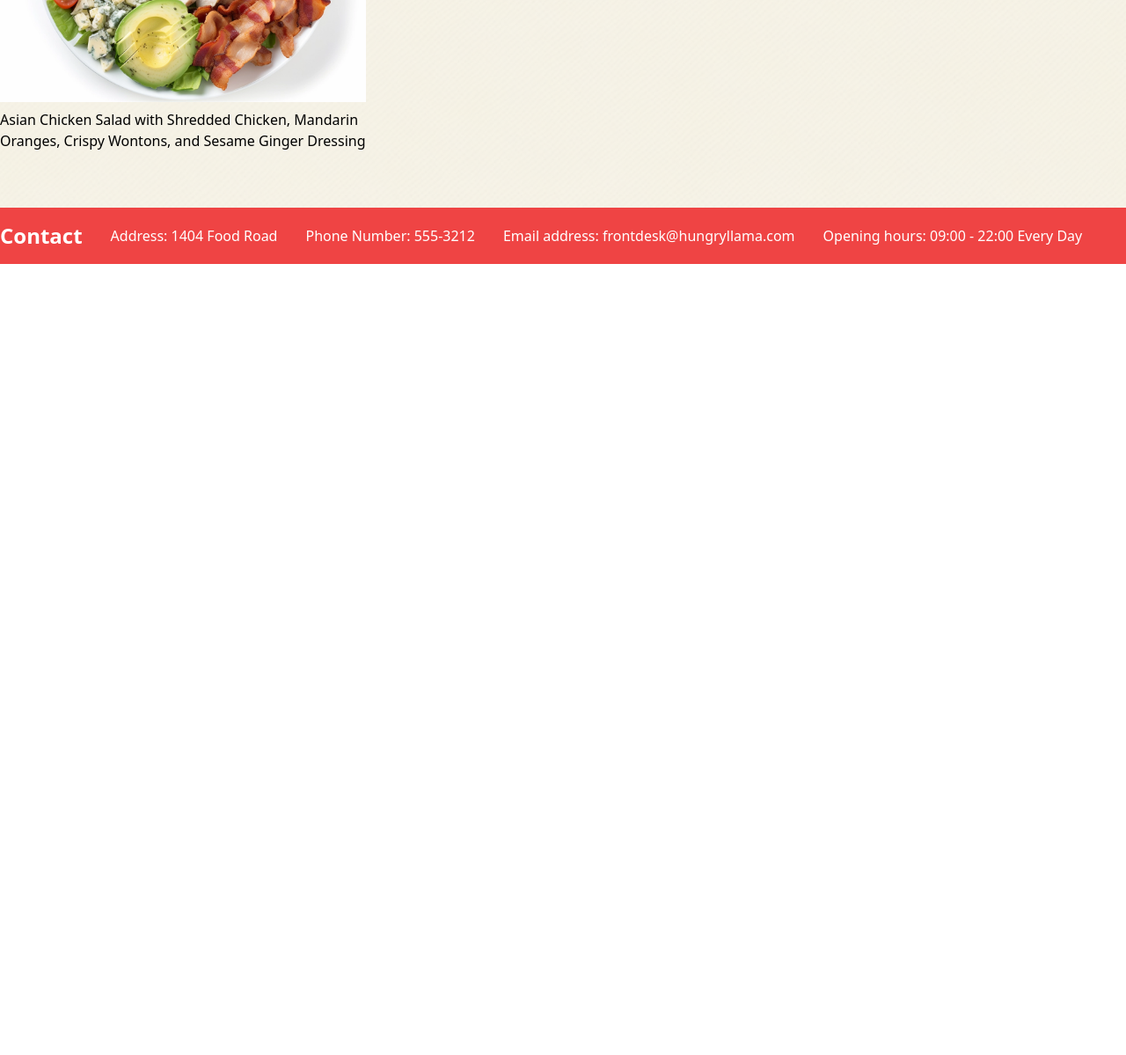
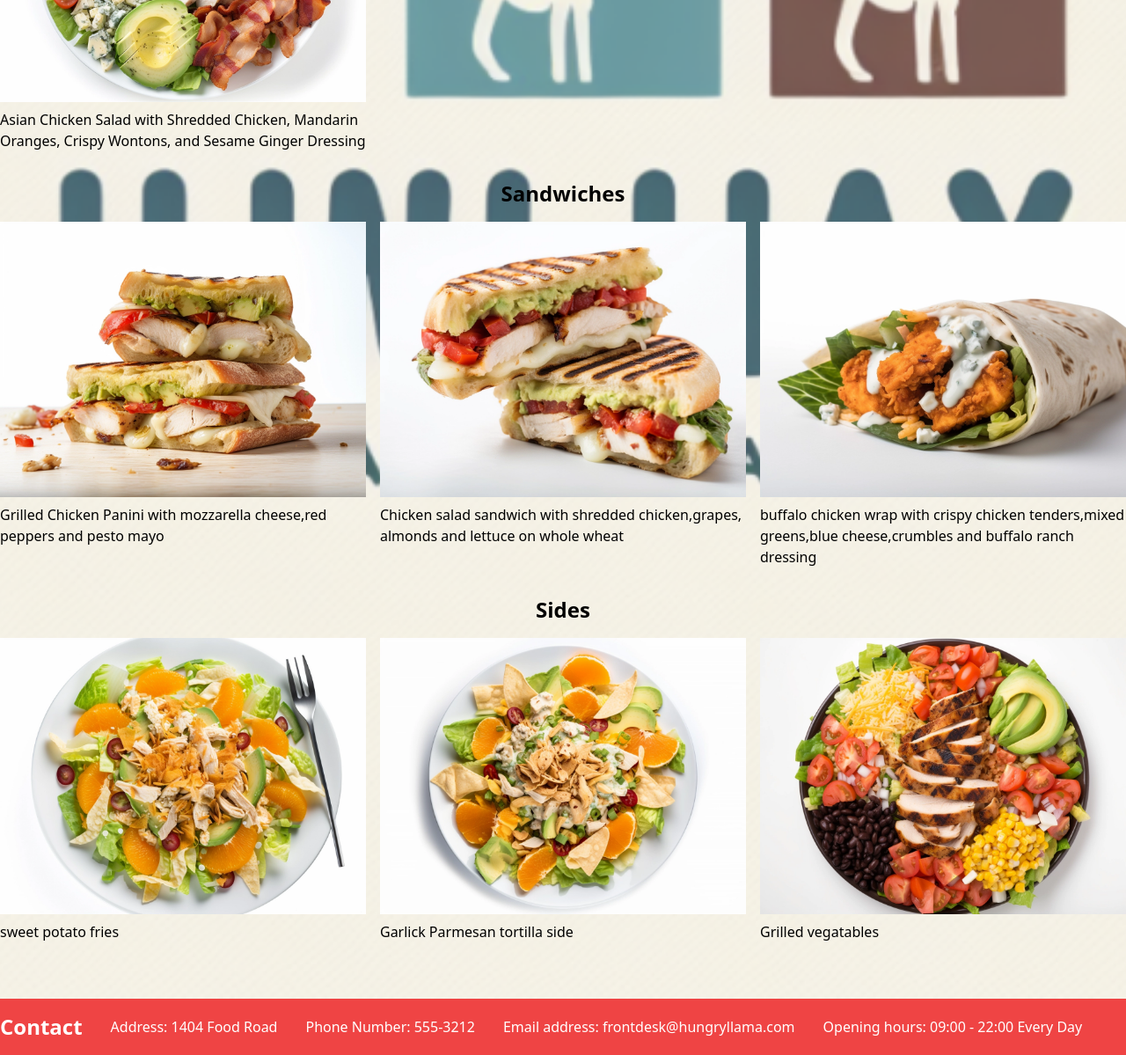
Before and after one commit to olafurjonsson25/skilaverkefni1-matur, a plain HTML site: page allt inni/menu.html in a window 1280 px wide. Shown: the part 1180-2379 px from the top of the page at 88% size. Before the commit the page ends 1480 px from the top, so only its background shows below. Drawn offline with nearby package versions, Linux system fonts and the light colour scheme.

Commit message:
tiny fixes

```diff
--- a/allt inni/menu.html
+++ b/allt inni/menu.html
@@ -71,14 +71,49 @@
                         Asian Chicken Salad with Shredded Chicken, Mandarin Oranges, Crispy Wontons, and Sesame Ginger
                         Dressing
                     </li>
-
+                </ul>
+            </section>
+            <section id="Sandwiches" class="mb-8">
+                <h2 class="text-2xl font-bold mb-4">Sandwiches</h2>
+                <ul class="grid grid-cols-3 gap-4">
+                    <li class="text-left">
+                        <img src="images/sandwich.png" alt="Chicken Caesar Salad" class="w-full h-auto mb-2">
+                        Grilled Chicken Panini with mozzarella cheese,red peppers and pesto mayo
+                    </li>
+                    <li class="text-left">
+                        <img src="images/baconsandwich.png" alt="Chicken Caesar Salad" class="w-full h-auto mb-2">
+                        Chicken salad sandwich with shredded chicken,grapes, almonds and lettuce on whole wheat
+                    </li>
+                    <li class="text-left">
+                        <img src="images/wrap.png" alt="Chicken Caesar Salad" class="w-full h-auto mb-2">
+                        buffalo chicken wrap with crispy chicken tenders,mixed greens,blue cheese,crumbles and
+                        buffalo ranch dressing
+                    </li>
+                    </li>
+                </ul>
+            </section>
+            <section id="Sides" class="mb-8">
+                <h2 class="text-2xl font-bold mb-4">Sides</h2>
+                <ul class="grid grid-cols-3 gap-4">
+                    <li class="text-left">
+                        <img src="images/orange salad.png" alt="Chicken Caesar Salad" class="w-full h-auto mb-2">
+                        sweet potato fries
+                    </li>
+                    <li class="text-left">
+                        <img src="images/tortilla-sides.png" alt="Chicken Caesar Salad" class="w-full h-auto mb-2">
+                        Garlick Parmesan tortilla side
+                    </li>
+                    <li class="text-left">
+                        <img src="images/weirdsalad.png" alt="Chicken Caesar Salad" class="w-full h-auto mb-2">
+                        Grilled vegatables
+                    </li>
+                    </li>
                 </ul>
             </section>
 
-            <!-- Repeat the same structure for other menu sections -->
-
         </section>
     </main>
+
 
     <footer class="bg-red-500 text-white py-4 flex justify-center">
         <section id="contact"
```
Also changed, not shown: allt inni/about.html (+0 -1 lines), allt inni/index.html (+4 -3 lines), allt inni/office.html (+0 -1 lines), allt inni/restaurant.html (+0 -1 lines).
